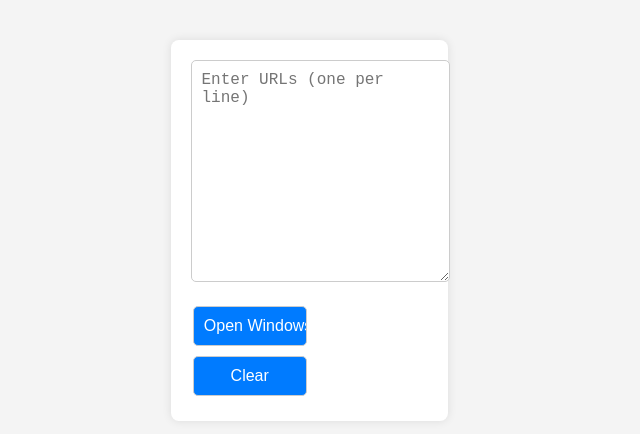
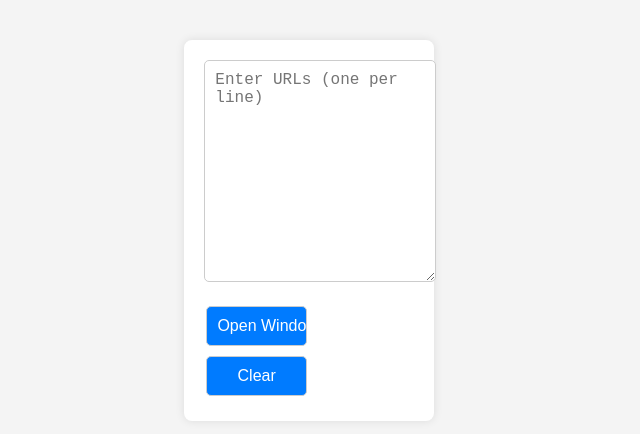
Before and after one commit to Mobasheera/TabFlow, a plain HTML site: page index.html in a window 1280 px wide. Shown: the part 170-604 px from the top of the page, without its empty margins (331-971 px from the left). Drawn offline with Linux system fonts and the light colour scheme.

Commit message:
fixed layout changes

```diff
--- a/index.html
+++ b/index.html
@@ -27,14 +27,17 @@
         align-items: center;
         background-color: #f4f4f4;
     }
+
     .container {
         width: 90%;
-        max-width: 600px;
+        max-width: 800px;
         padding: 20px;
         background-color: white;
         border-radius: 8px;
         box-shadow: 0 0 10px rgba(0, 0, 0, 0.1);
+        box-sizing: border-box;
     }
+
     textarea {
         width: 100%;
         height: 200px;
@@ -45,6 +48,7 @@
         border: 1px solid #ccc;
         resize: vertical;
     }
+
     input[type="button"] {
         width: 48%;
         padding: 10px;
@@ -55,18 +59,23 @@
         cursor: pointer;
         background-color: #007BFF;
         color: white;
+        box-sizing: border-box;
     }
+
     input[type="button"]:hover {
         background-color: #0056b3;
     }
-    @media (max-width: 480px) {
+
+    @media (max-width: 600px) {
         .container {
             width: 95%;
             padding: 15px;
         }
+
         textarea {
             height: 150px;
         }
+
         input[type="button"] {
             width: 100%;
             margin: 10px 0;
```
